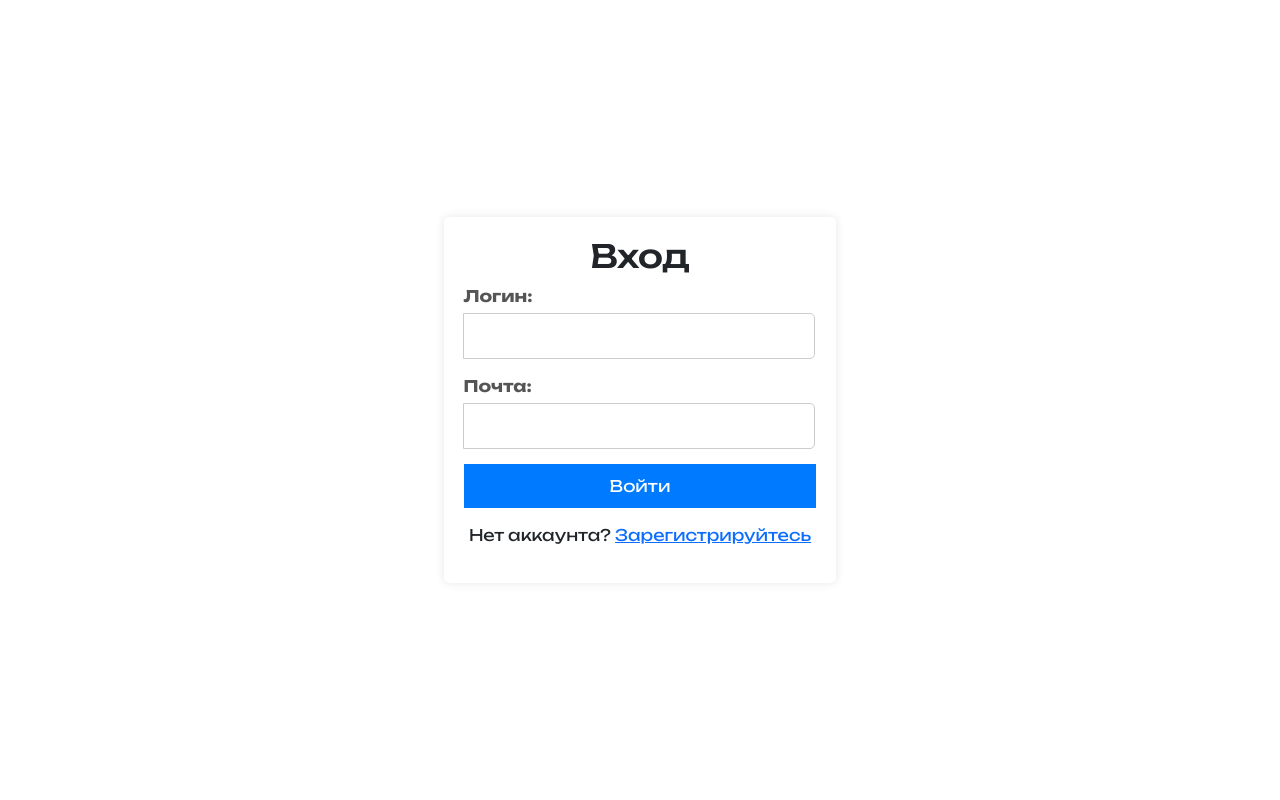
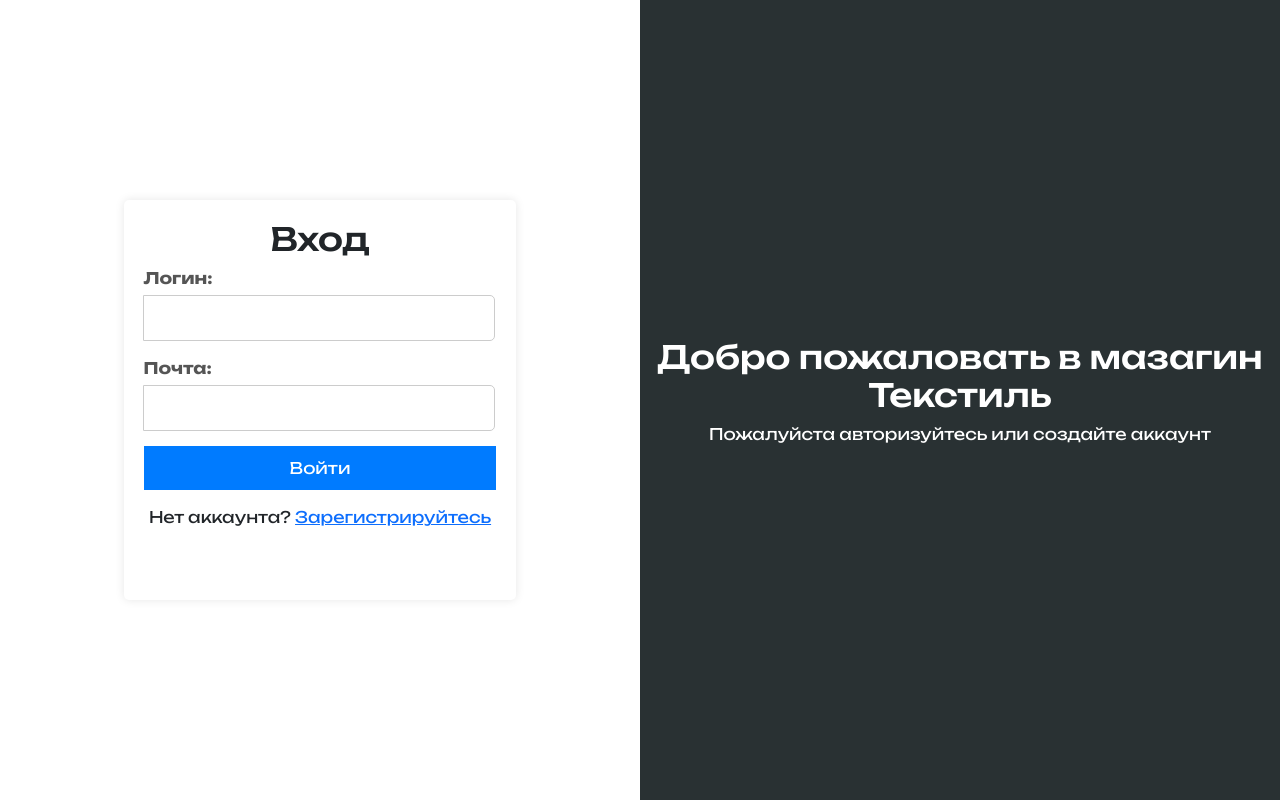
Before and after one commit to MaksQw12/DiplomFrontend, a React (Vite) app: page / in a window 1280 px wide. Built offline with nearby package versions, Linux system fonts and the light colour scheme.

Commit message:
add json

```diff
--- a/src/modules/Auth.jsx
+++ b/src/modules/Auth.jsx
@@ -28,6 +28,8 @@ const Auth = () => {
   };
 
   return (
+    <div className="wrapper-container">
+      <div className="container-left">
         <div className="wrapper-content-auth">
           <div className="login-container">
             <h2>Вход</h2>
@@ -61,6 +63,12 @@ const Auth = () => {
             </div>
           </div>
         </div>
+      </div>
+      <div className="container-right">
+        <h2>Добро пожаловать в мазагин Текстиль</h2>
+        <p>Пожалуйста авторизуйтесь или создайте аккаунт</p>
+      </div>
+    </div>
   );
 };
 
--- a/src/styles/Auth.css
+++ b/src/styles/Auth.css
@@ -10,6 +10,7 @@
   padding: 20px;
   border-radius: 5px;
   box-shadow: 0 0 10px rgba(0, 0, 0, 0.1);
+  height: 400px;
 }
 
 .login-container h2 {
@@ -50,3 +51,26 @@ button:hover {
   margin-top: 15px;
   text-align: center;
 }
+
+.wrapper-container {
+  display: flex;
+  align-items: center;
+  justify-content: space-between;
+  height: 100%;
+}
+
+.container-right {
+  width: 50%;
+  height: 100%;
+  background-color: #293133;
+  display: flex;
+  flex-direction: column;
+  justify-content: center;
+  align-items: center;
+  color: white;
+}
+
+.container-left {
+  width: 50%;
+  height: 100%;
+}
```
Also changed, not shown: src/vercel.json (added). Lines whose indentation alone changed are shown as unchanged.
